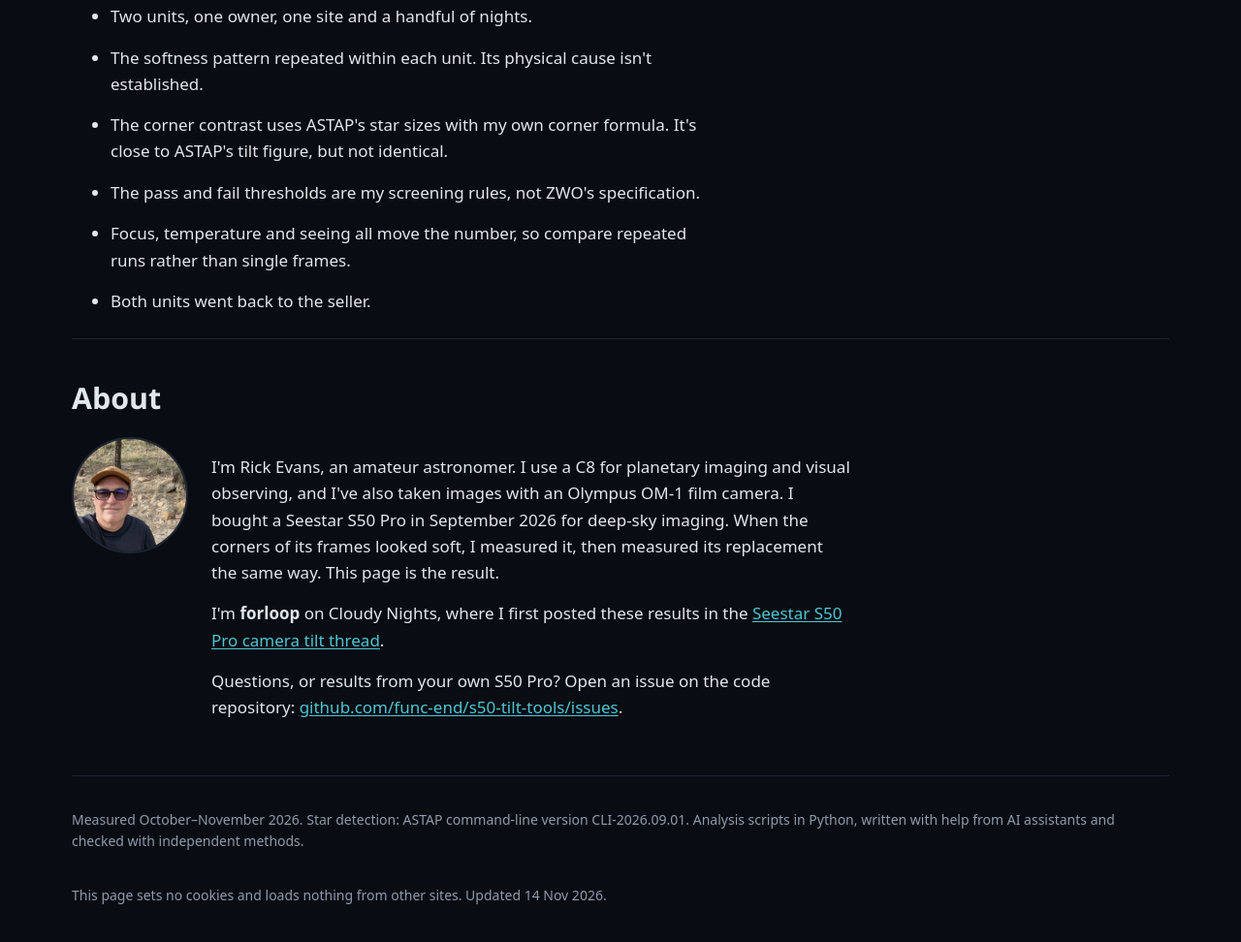
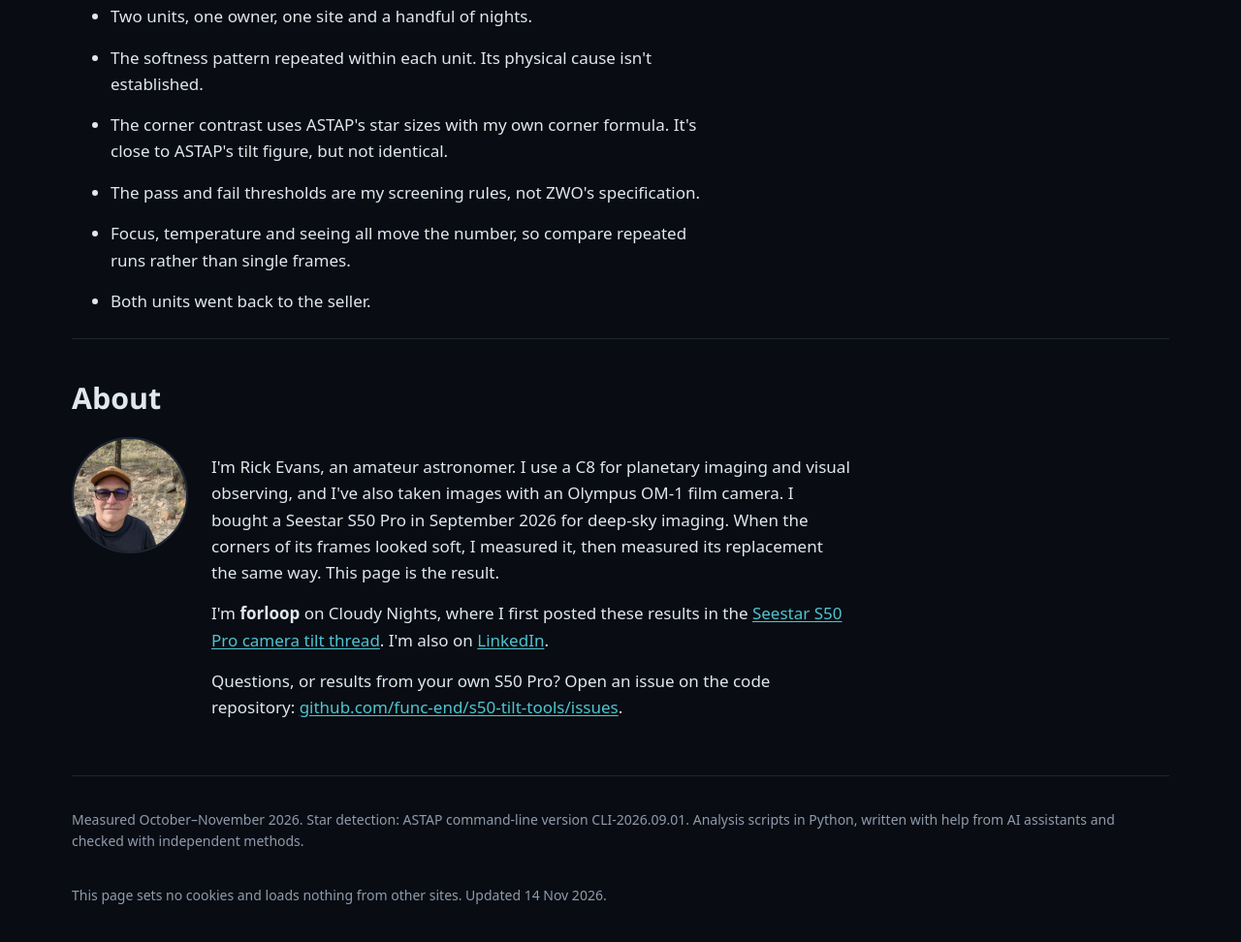
Before and after one commit to func-end/func-end.github.io, a plain HTML site: page index.html in a window 1280 px wide. Shown: the part 10653-11625 px from the top of the page at 97% size. Drawn offline with Linux system fonts and the light colour scheme.

Commit message:
About: LinkedIn link (#9)

```diff
--- a/index.html
+++ b/index.html
@@ -460,7 +460,7 @@ footer { margin-top: 48px; padding-top: 20px; border-top: 1px solid var(--rule);
   <img class="avatar" src="img/about.jpg" width="300" height="300" loading="lazy" alt="Rick Evans outdoors, in a cap and sunglasses.">
   <div class="prose">
     <p>I'm Rick Evans, an amateur astronomer. I use a C8 for planetary imaging and visual observing, and I've also taken images with an Olympus OM-1 film camera. I bought a Seestar S50 Pro in September 2026 for deep-sky imaging. When the corners of its frames looked soft, I measured it, then measured its replacement the same way. This page is the result.</p>
-    <p>I'm <strong>forloop</strong> on Cloudy Nights, where I first posted these results in the <a href="https://www.cloudynights.com/forums/topic/1010976-seestar-s50-pro-camera-tilt/page/2/">Seestar S50 Pro camera tilt thread</a>.</p>
+    <p>I'm <strong>forloop</strong> on Cloudy Nights, where I first posted these results in the <a href="https://www.cloudynights.com/forums/topic/1010976-seestar-s50-pro-camera-tilt/page/2/">Seestar S50 Pro camera tilt thread</a>. I'm also on <a href="https://www.linkedin.com/in/rickdevans/">LinkedIn</a>.</p>
     <p>Questions, or results from your own S50 Pro? Open an issue on the code repository: <a href="https://github.com/func-end/s50-tilt-tools/issues">github.com/func-end/s50-tilt-tools/issues</a>.</p>
   </div>
   </div>
```
